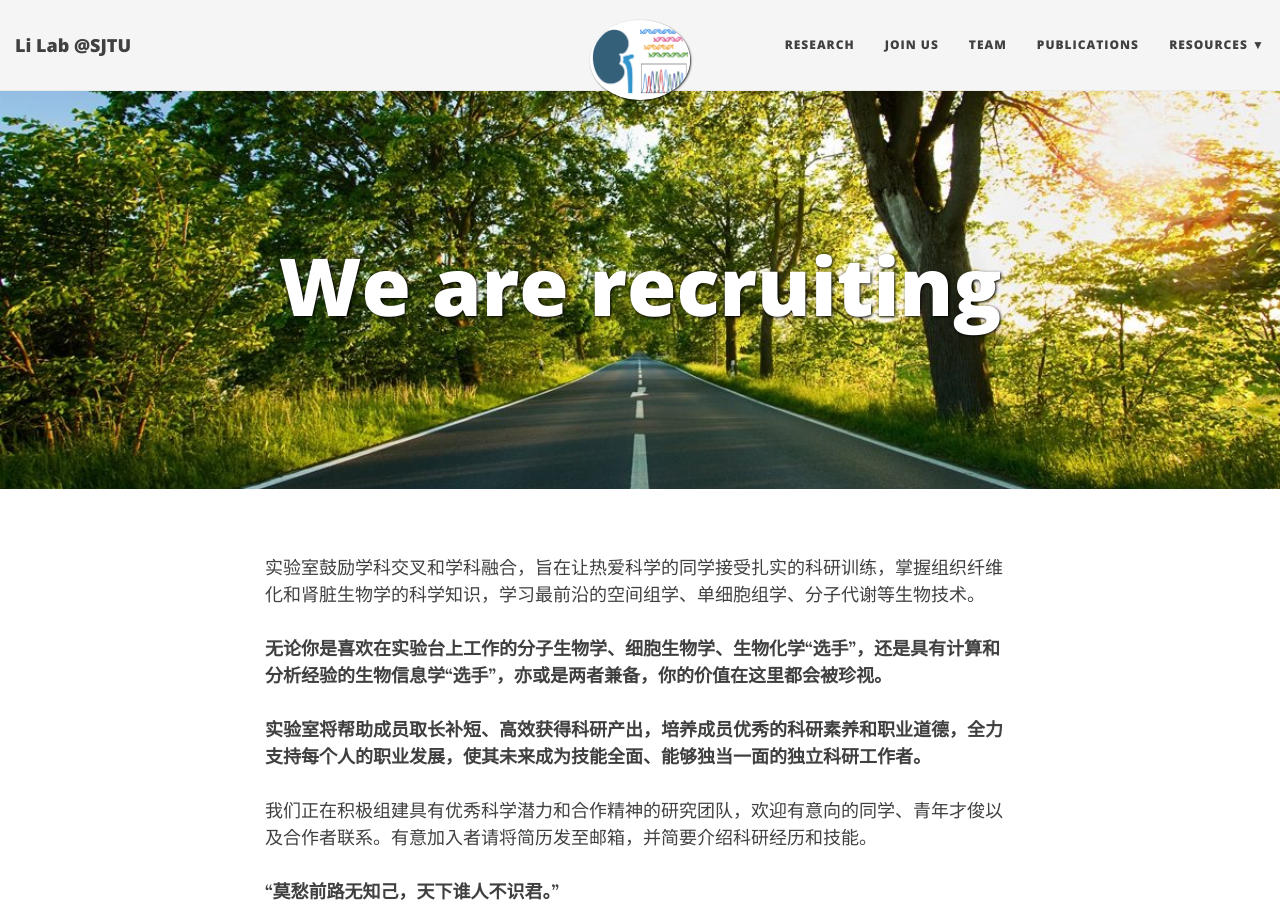
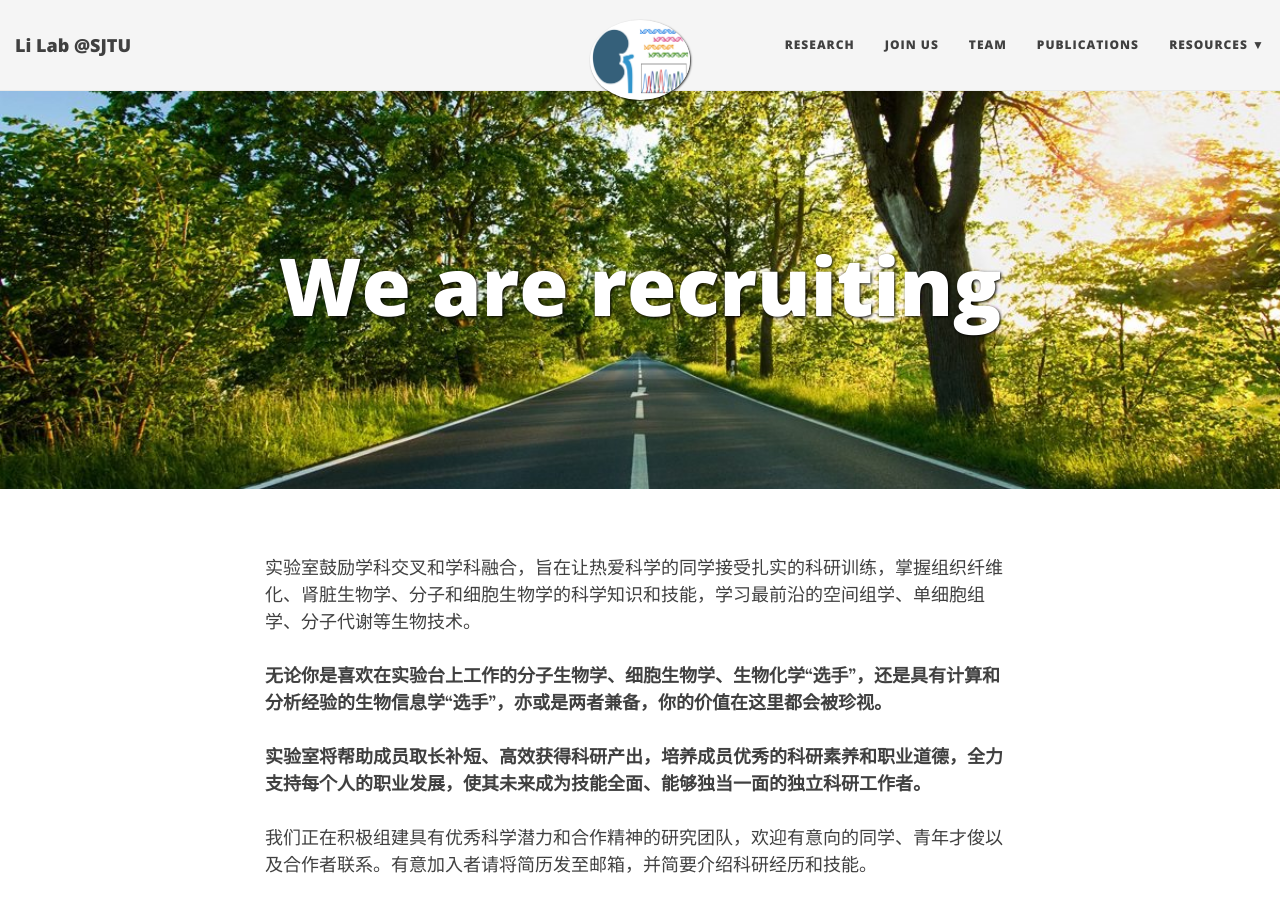
Before and after one commit to TheLiLab/thelilab.github.io, a Jekyll site: the page built from joinus.md, in a window 1280 px wide and 900 px high. Built offline with Jekyll 4.4.1, drawn with Linux system fonts in a browser that asks for light colours; nearby versions of some CDN libraries.

Commit message:
Update joinus.md

```diff
--- a/joinus.md
+++ b/joinus.md
@@ -8,7 +8,7 @@ bigimg:
 ---
 
 
-实验室鼓励学科交叉和学科融合，旨在让热爱科学的同学接受扎实的科研训练，掌握组织纤维化和肾脏生物学的科学知识，学习最前沿的空间组学、单细胞组学、分子代谢等生物技术。<br><br>
+实验室鼓励学科交叉和学科融合，旨在让热爱科学的同学接受扎实的科研训练，掌握组织纤维化、肾脏生物学、分子和细胞生物学的科学知识和技能，学习最前沿的空间组学、单细胞组学、分子代谢等生物技术。<br><br>
 **无论你是喜欢在实验台上工作的分子生物学、细胞生物学、生物化学“选手”，还是具有计算和分析经验的生物信息学“选手”，亦或是两者兼备，你的价值在这里都会被珍视。<br><br>
 实验室将帮助成员取长补短、高效获得科研产出，培养成员优秀的科研素养和职业道德，全力支持每个人的职业发展，使其未来成为技能全面、能够独当一面的独立科研工作者。<br><br>**
 我们正在积极组建具有优秀科学潜力和合作精神的研究团队，欢迎有意向的同学、青年才俊以及合作者联系。有意加入者请将简历发至邮箱，并简要介绍科研经历和技能。<br><br>
```
